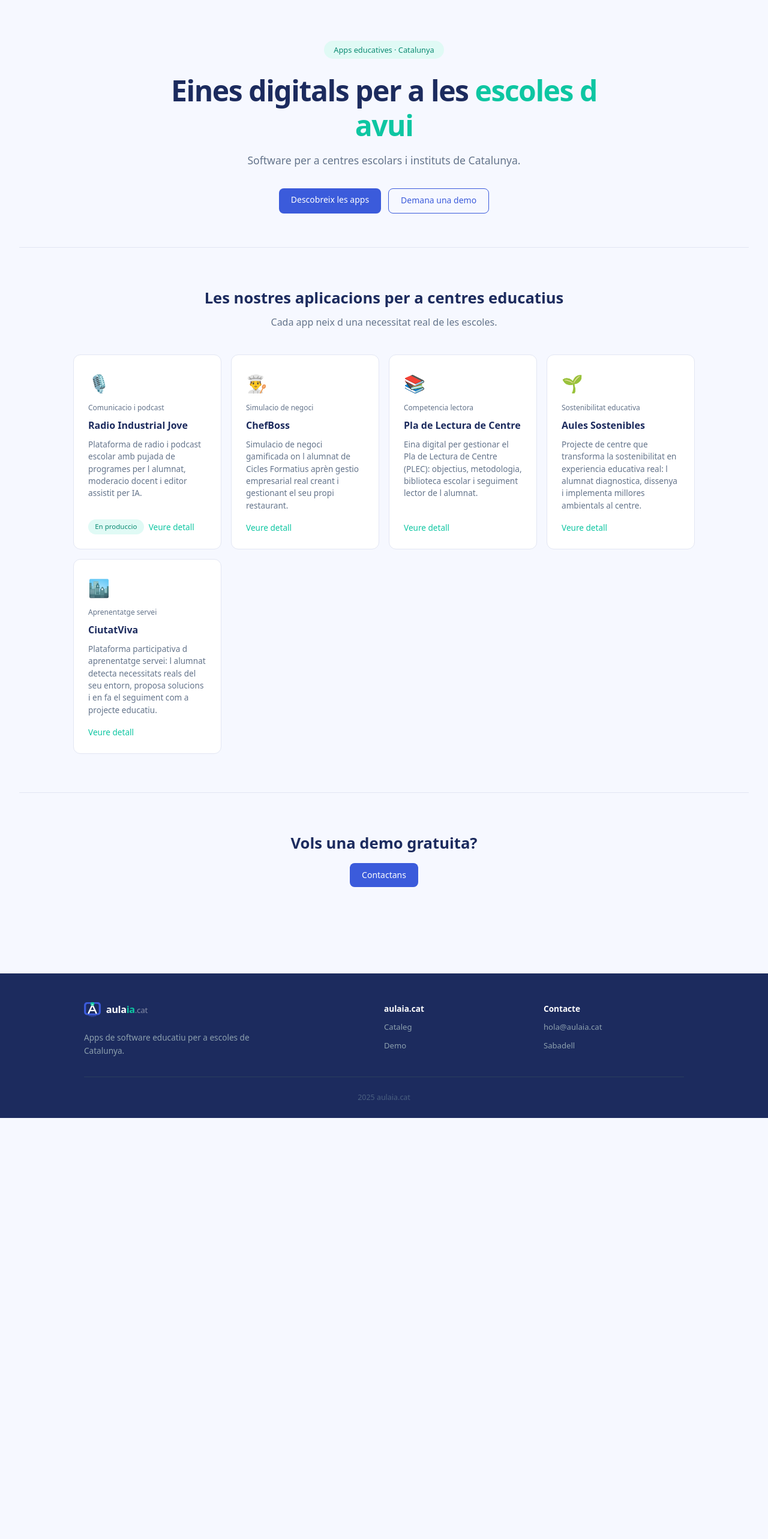
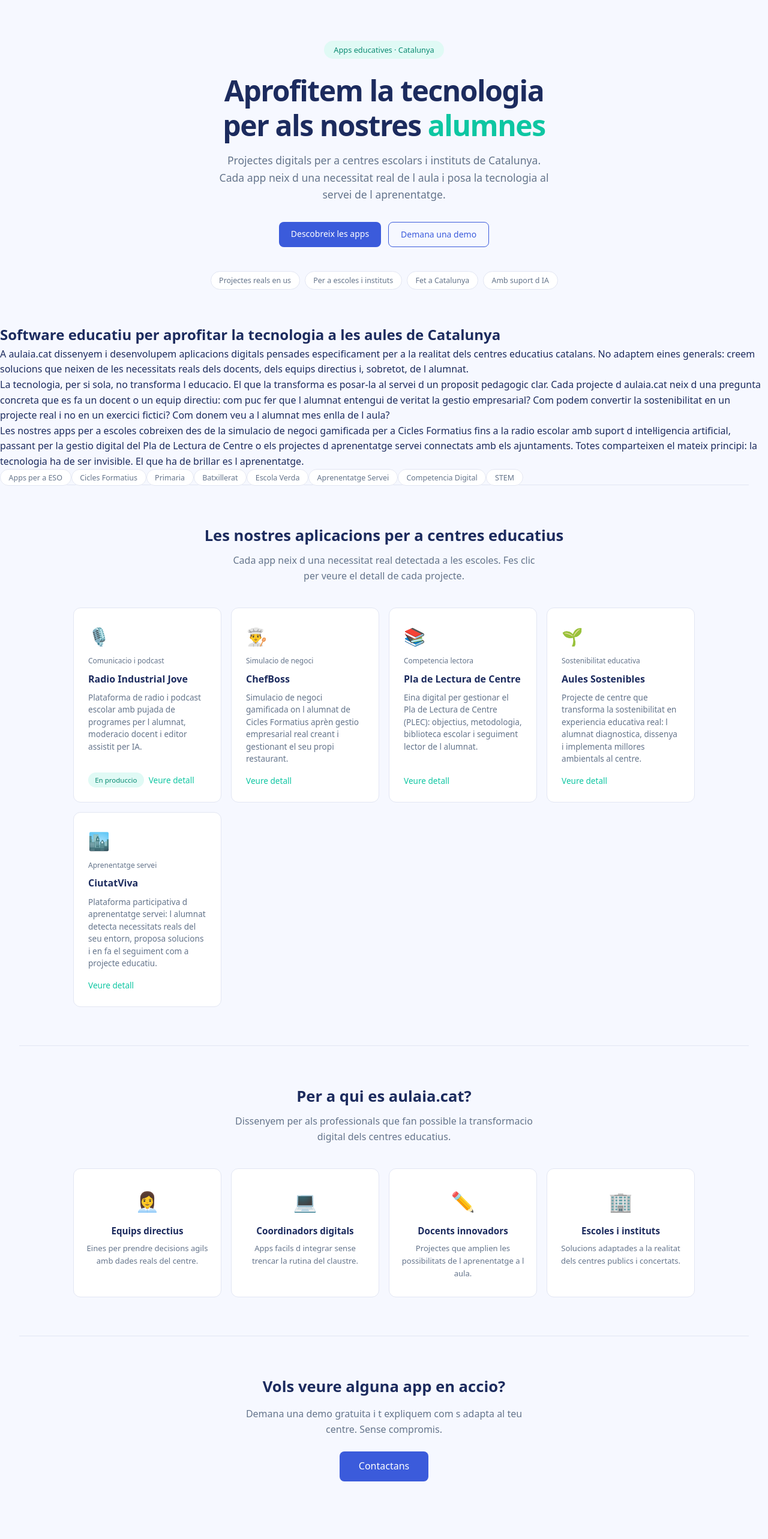
Before and after one commit to MYfabio/aulaia-cat, a Next.js app: page / in a window 1280 px wide. Shown: the part 80-2646 px from the top of the page at 60% size. Before the commit the page ends 1944 px from the top, so only its background shows below. Built offline with nearby package versions, Linux system fonts and the light colour scheme.

Commit message:
seo: text introductori llarg a la home + paraules clau

```diff
--- a/app/page.js
+++ b/app/page.js
@@ -1,4 +1,93 @@
 import Link from "next/link";
 import apps from "../data/apps.json";
-export const metadata={title:"Apps educatives per a escoles de Catalunya",description:"Cataleg d apps per a centres educatius de Catalunya."};
-export default function Home(){return(<><section className="hero"><span className="hero-tag">Apps educatives · Catalunya</span><h1>Eines digitals per a les <span>escoles d avui</span></h1><p>Software per a centres escolars i instituts de Catalunya.</p><div className="hero-actions"><Link href="#apps" className="btn btn-primary">Descobreix les apps</Link><Link href="/contacte" className="btn btn-outline">Demana una demo</Link></div></section><hr className="divider"/><section className="section" id="apps"><div className="section-header"><h2>Les nostres aplicacions per a centres educatius</h2><p>Cada app neix d una necessitat real de les escoles.</p></div><div className="apps-grid">{apps.map(app=>(<Link href={"/apps/"+app.slug} key={app.slug} className="app-card"><div className="app-card-icon">{app.icona}</div><div className="app-card-cat">{app.categoria}</div><div className="app-card-name">{app.nom}</div><div className="app-card-desc">{app.resum}</div><div className="app-card-footer">{app.estat==="produccio"&&<span className="app-card-live">En produccio</span>}<span className="btn btn-ghost">Veure detall</span></div></Link>))}</div></section><hr className="divider"/><section className="section" style={{textAlign:"center"}}><h2 style={{fontSize:"1.6rem",fontWeight:600,marginBottom:".75rem"}}>Vols una demo gratuita?</h2><Link href="/contacte" className="btn btn-primary">Contactans</Link></section></>);}
+export const metadata = {
+  title: "Apps i software educatiu per a escoles de Catalunya",
+  description: "Cataleg d aplicacions i projectes digitals per a centres educatius de Catalunya. Eines per aprofitar la tecnologia a favor de l aprenentatge real de l alumnat.",
+};
+export default function Home() {
+  return (
+    <>
+      <section className="hero">
+        <span className="hero-tag">Apps educatives · Catalunya</span>
+        <h1>Aprofitem la tecnologia<br/>per als nostres <span>alumnes</span></h1>
+        <p>Projectes digitals per a centres escolars i instituts de Catalunya. Cada app neix d una necessitat real de l aula i posa la tecnologia al servei de l aprenentatge.</p>
+        <div className="hero-actions">
+          <Link href="#apps" className="btn btn-primary">Descobreix les apps</Link>
+          <Link href="/contacte" className="btn btn-outline">Demana una demo</Link>
+        </div>
+        <div className="hero-badges">
+          {["Projectes reals en us","Per a escoles i instituts","Fet a Catalunya","Amb suport d IA"].map(b=>(
+            <span key={b} className="badge">{b}</span>
+          ))}
+        </div>
+      </section>
+
+      <section className="seo-intro">
+        <div className="seo-intro-inner">
+          <h2>Software educatiu per aprofitar la tecnologia a les aules de Catalunya</h2>
+          <p>A aulaia.cat dissenyem i desenvolupem aplicacions digitals pensades especificament per a la realitat dels centres educatius catalans. No adaptem eines generals: creem solucions que neixen de les necessitats reals dels docents, dels equips directius i, sobretot, de l alumnat.</p>
+          <p>La tecnologia, per si sola, no transforma l educacio. El que la transforma es posar-la al servei d un proposit pedagogic clar. Cada projecte d aulaia.cat neix d una pregunta concreta que es fa un docent o un equip directiu: com puc fer que l alumnat entengui de veritat la gestio empresarial? Com podem convertir la sostenibilitat en un projecte real i no en un exercici fictici? Com donem veu a l alumnat mes enlla de l aula?</p>
+          <p>Les nostres apps per a escoles cobreixen des de la simulacio de negoci gamificada per a Cicles Formatius fins a la radio escolar amb suport d intel·ligencia artificial, passant per la gestio digital del Pla de Lectura de Centre o els projectes d aprenentatge servei connectats amb els ajuntaments. Totes comparteixen el mateix principi: la tecnologia ha de ser invisible. El que ha de brillar es l aprenentatge.</p>
+          <div className="seo-intro-tags">
+            {["Apps per a ESO","Cicles Formatius","Primaria","Batxillerat","Escola Verda","Aprenentatge Servei","Competencia Digital","STEM"].map(t=>(
+              <span key={t} className="badge">{t}</span>
+            ))}
+          </div>
+        </div>
+      </section>
+
+      <hr className="divider"/>
+
+      <section className="section" id="apps">
+        <div className="section-header">
+          <h2>Les nostres aplicacions per a centres educatius</h2>
+          <p>Cada app neix d una necessitat real detectada a les escoles. Fes clic per veure el detall de cada projecte.</p>
+        </div>
+        <div className="apps-grid">
+          {apps.map(app=>(
+            <Link href={"/apps/"+app.slug} key={app.slug} className="app-card">
+              <div className="app-card-icon">{app.icona}</div>
+              <div className="app-card-cat">{app.categoria}</div>
+              <div className="app-card-name">{app.nom}</div>
+              <div className="app-card-desc">{app.resum}</div>
+              <div className="app-card-footer">
+                {app.estat==="produccio"&&<span className="app-card-live">En produccio</span>}
+                <span className="btn btn-ghost">Veure detall</span>
+              </div>
+            </Link>
+          ))}
+        </div>
+      </section>
+
+      <hr className="divider"/>
+
+      <section className="section" id="per-a-qui">
+        <div className="section-header">
+          <h2>Per a qui es aulaia.cat?</h2>
+          <p>Dissenyem per als professionals que fan possible la transformacio digital dels centres educatius.</p>
+        </div>
+        <div className="who-grid">
+          {[
+            {icon:"👩‍💼",title:"Equips directius",desc:"Eines per prendre decisions agils amb dades reals del centre."},
+            {icon:"💻",title:"Coordinadors digitals",desc:"Apps facils d integrar sense trencar la rutina del claustre."},
+            {icon:"✏️",title:"Docents innovadors",desc:"Projectes que amplien les possibilitats de l aprenentatge a l aula."},
+            {icon:"🏢",title:"Escoles i instituts",desc:"Solucions adaptades a la realitat dels centres publics i concertats."},
+          ].map(w=>(
+            <div key={w.title} className="who-card">
+              <div className="who-card-icon">{w.icon}</div>
+              <h3>{w.title}</h3><p>{w.desc}</p>
+            </div>
+          ))}
+        </div>
+      </section>
+
+      <hr className="divider"/>
+
+      <section className="section" style={{textAlign:"center"}}>
+        <h2 style={{fontSize:"1.6rem",fontWeight:600,marginBottom:".75rem",color:"var(--navy)"}}>Vols veure alguna app en accio?</h2>
+        <p style={{color:"var(--muted)",marginBottom:"1.5rem",maxWidth:"480px",margin:"0 auto 1.5rem"}}>Demana una demo gratuita i t expliquem com s adapta al teu centre. Sense compromis.</p>
+        <Link href="/contacte" className="btn btn-primary" style={{fontSize:"1rem",padding:".75rem 2rem"}}>Contactans</Link>
+      </section>
+    </>
+  );
+}
```
